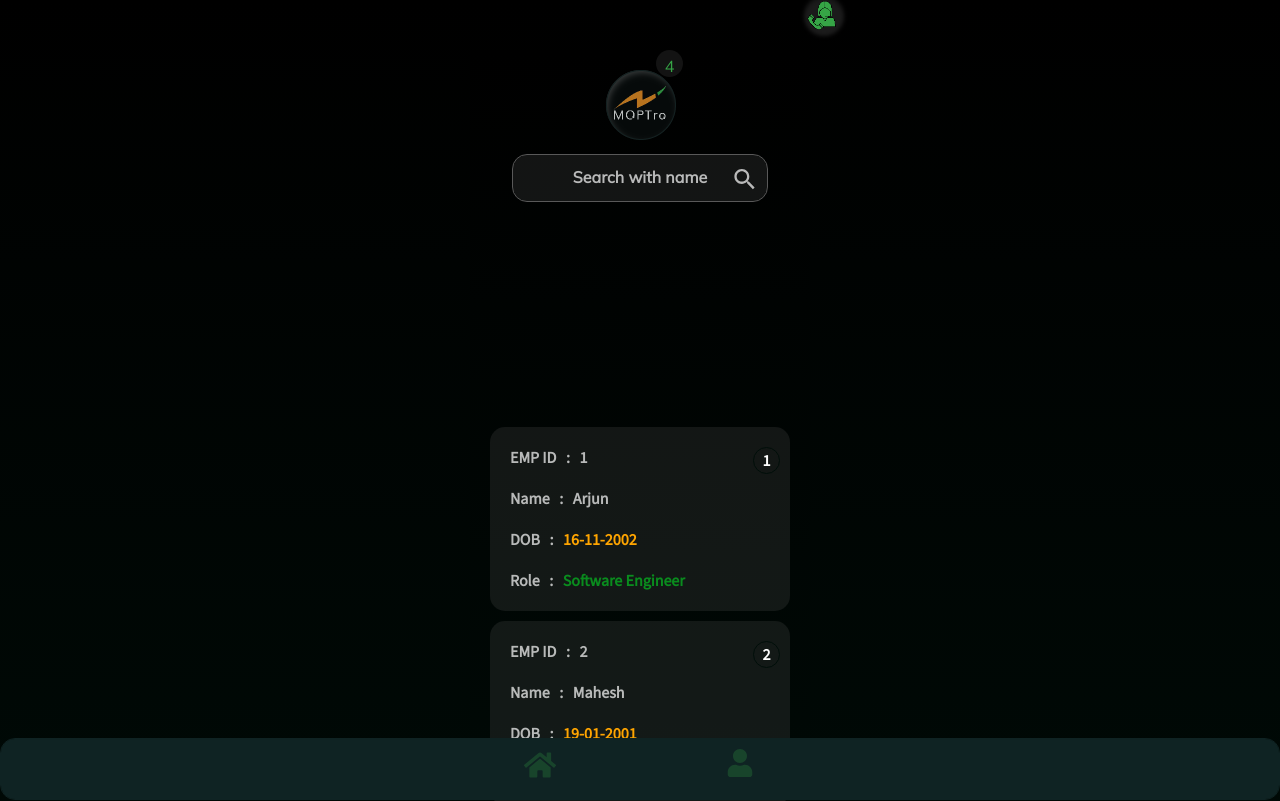
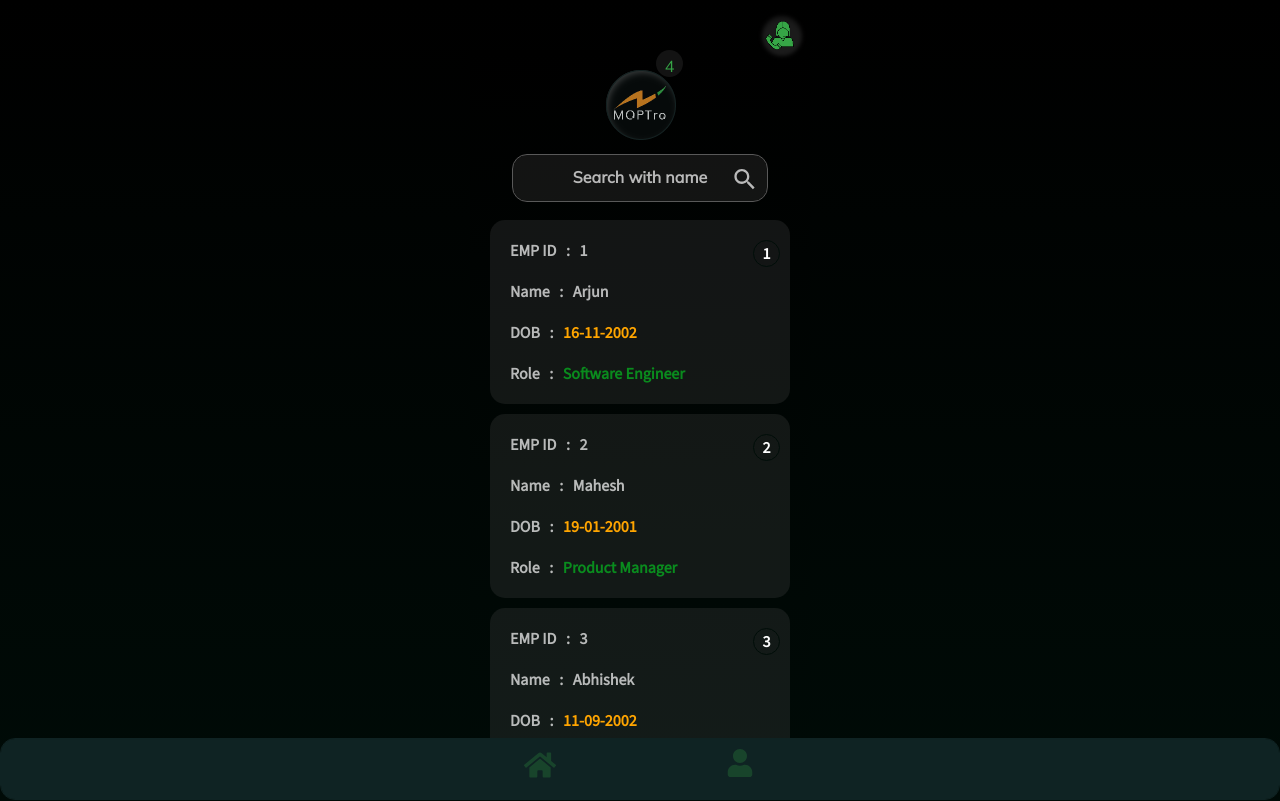
Before and after one commit to abhikm495/greendzine, a React (Create React App) app: page /employeedata in a window 1280 px wide. Shown: the top 801 px of the page. Built offline with nearby package versions, Linux system fonts and the light colour scheme.

Commit message:
Update EmployeeDetails.css

```diff
--- a/src/pages/employeeDetails/EmployeeDetails.css
+++ b/src/pages/employeeDetails/EmployeeDetails.css
@@ -1,11 +1,6 @@
 .container {
   position: relative;
   margin-top: 50px;
-  min-height: 100vh;
-}
-.absolute {
-  position: absolute;
-  top: 70px;
 }
 
 .top-right-image {
@@ -38,16 +33,12 @@ input[type="text"]::placeholder {
 }
 
 .employee-details {
-  margin-top: 12.5rem;
-  display: flex;
-  flex-direction: column;
-  flex-wrap: wrap; /* Allow employee cards to wrap to the next line */
-  justify-content: space-between; /* Distribute space between employee cards */
-  align-items: flex-start;
+  margin-top: 150px;
 }
 
 .employee-card {
   background-color: rgb(94, 94, 94, 0.2);
+
   display: flex;
   flex-direction: column;
   margin-bottom: 10px;
@@ -93,3 +84,8 @@ input[type="text"]::placeholder {
   padding: 6px;
   border-radius: 50%;
 }
+
+.fixed {
+  position: fixed;
+  top: 70px;
+}
```
